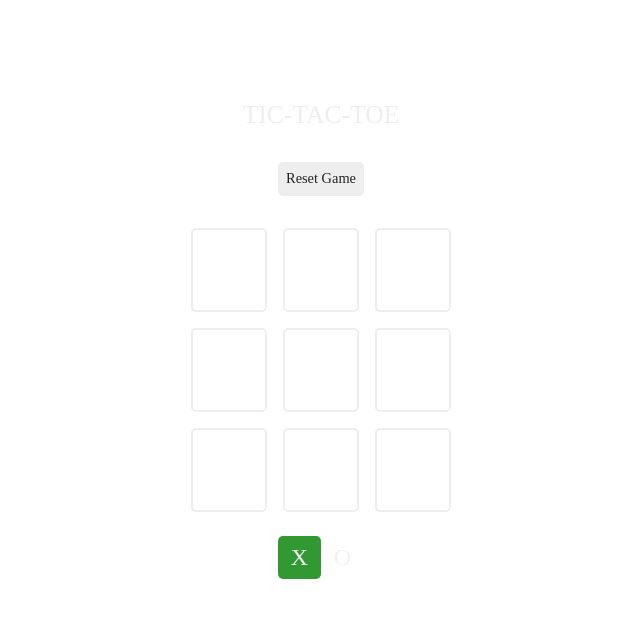
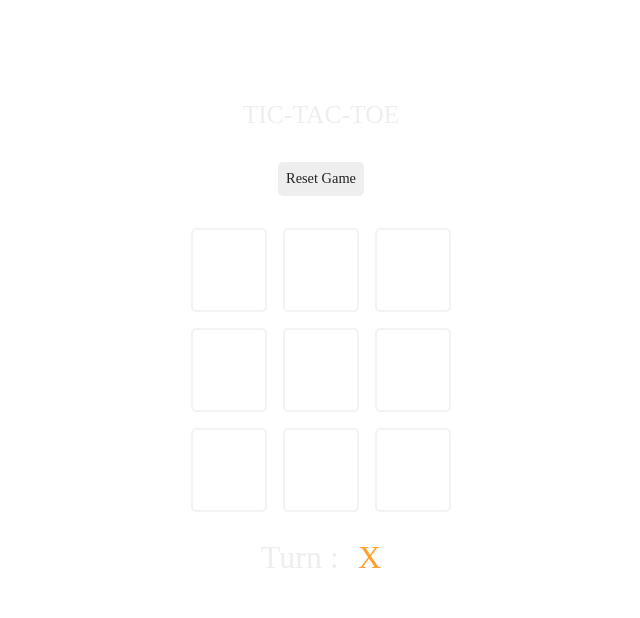
Before and after one commit to Aparajit-Garg/Tic-Tac-Toe, a React app: page / in a window 1280 px wide. Shown: the whole page, without its empty margins (319-959 px from the left). Built offline with nearby package versions, Linux system fonts and the light colour scheme.

Commit message:
winner check included and css improvements

```diff
--- a/components/Board.js
+++ b/components/Board.js
@@ -6,15 +6,29 @@ const Board = () => {
     const initialState = Array(9).fill(null)
     const [xTurn, setXTurn] = useState(true);
     const [turns, setTurns] = useState(initialState);
+    const [winner, setWinner] = useState(null)
+    const winningCombos = [
+            [0, 1, 2],
+            [3, 4, 5],
+            [6, 7, 8],
+            [0, 3, 6],
+            [1, 4, 7],
+            [2, 5, 8],
+            [0, 4, 8],
+            [2, 4, 6],
+        ];
+
+    useEffect(() => {checkWinner()}, [xTurn])
 
     const markCard = cardNo => {
-        if (turns[cardNo])
+        console.log(winner)
+        if (turns[cardNo] || winner)
             return;
 
         if (xTurn) {
             setTurns(prev => {
                 let newArr = prev
-                newArr[cardNo] = 'X'
+                newArr[cardNo] = 'x'
 
                 return newArr
             });
@@ -23,16 +37,26 @@ const Board = () => {
         else {
             setTurns(prev => {
                 let newArr = prev;
-                newArr[cardNo] = 'O'
+                newArr[cardNo] = 'o'
                 return newArr;
             });
             setXTurn(prev => !prev);
         }
     }
 
+    const checkWinner = () => {
+        for (const combo of winningCombos) {
+            const [a, b, c] = combo;
+            if (turns[a] && (turns[a] == turns[b]) && (turns[a] == turns[c])) {
+                setWinner(!xTurn ? 'x' : 'o')
+            }
+        }
+    }
+
     const resetGame = () => {
         setXTurn(true);
         setTurns(initialState);
+        setWinner(null)
     }
 
     return (
@@ -55,8 +79,9 @@ const Board = () => {
                 <Card handleClick={() => markCard(8)} value={turns[8]} />
             </div>
             <div className='player-turn'>
-                <span style={{backgroundColor: xTurn ? 'green' : ''}}> X </span>
-                <span style={{backgroundColor: !xTurn ? 'green' : ''}}> O </span>
+                <span> Turn : </span>
+                <span className={xTurn ? 'right' : ''} style={{color: xTurn ? (winner ? (winner === 'x' ? '#ffa02e' : '#62fffc') : '#ffa02e') : '#fff', display: xTurn ? 'flex' : 'none'}}> { !winner ? 'X' : winner.toUpperCase() + ' won.'} </span>
+                <span className={!xTurn ? 'left' : ''} style={{color: !xTurn ? (winner ? (winner === 'o' ? '#62fffc' : '#ffa02e') : '#62fffc') : 'fff', display: !xTurn ? 'flex' : 'none'}}> { !winner ? 'O' : winner.toUpperCase() + ' won'} </span>
             </div>
         </div>
     )
--- a/components/Card.js
+++ b/components/Card.js
@@ -4,7 +4,7 @@ import "../styles/Card.css";
 const Card = ({ handleClick, value }) => {
 
     return (
-        <div className='card' onClick={handleClick}>
+        <div className='card' onClick={handleClick} style={{color: value == 'x' ? '#ffa02e' : '#62fffc'}}>
             {value}
         </div>
     )
--- a/styles/Board.css
+++ b/styles/Board.css
@@ -36,13 +36,39 @@
     display: flex;
     align-items: center;
     justify-content: center;
-    gap: 0rem;
-    font-size: 1.5rem;
-    opacity: 0.8;
+    font-size: 2rem;
+    position: relative;
 }
 
 .player-turn > span {
-    padding: 0.5rem 0.8rem;
+    padding: 0.2rem 0.6rem;
     border-radius: 5px;
-    transition: background-color 0.5s ease-in-out
+    pointer-events: none;
+    z-index: 10;
 }
+
+/* .player-turn .right::after {
+    position: absolute;
+    z-index: -1;
+    background-color: #49ff58;
+    border-radius: 9px;
+    content: "";
+    height: 100%;
+    top: 0;
+    left: 0;
+    width: 50%;
+    transition: 0.2s;
+}
+
+.player-turn .left::after {
+    position: absolute;
+    z-index: -1;
+    background: #49ff58;
+    border-radius: 9px;
+    content: "";
+    height: 100%;
+    top: 0;
+    right: 0;
+    width: 50%;
+    transition: 0.2s;
+} */
--- a/styles/Card.css
+++ b/styles/Card.css
@@ -8,4 +8,8 @@
     border-radius: 5px;
     cursor: pointer;
     width: 4.5rem;
+    text-transform: capitalize;
+    position: relative;
+    font-size: 2.5rem;
+    opacity: 0.7;
 }
```
